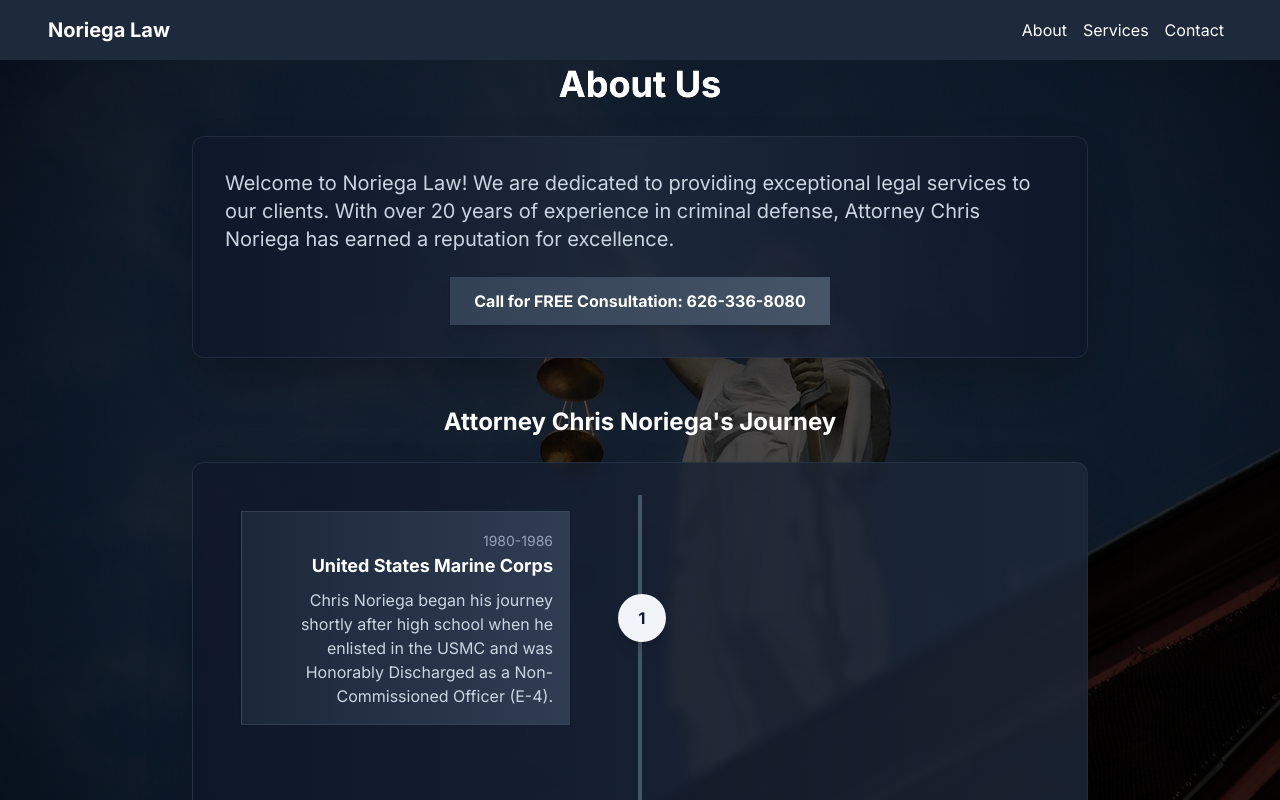
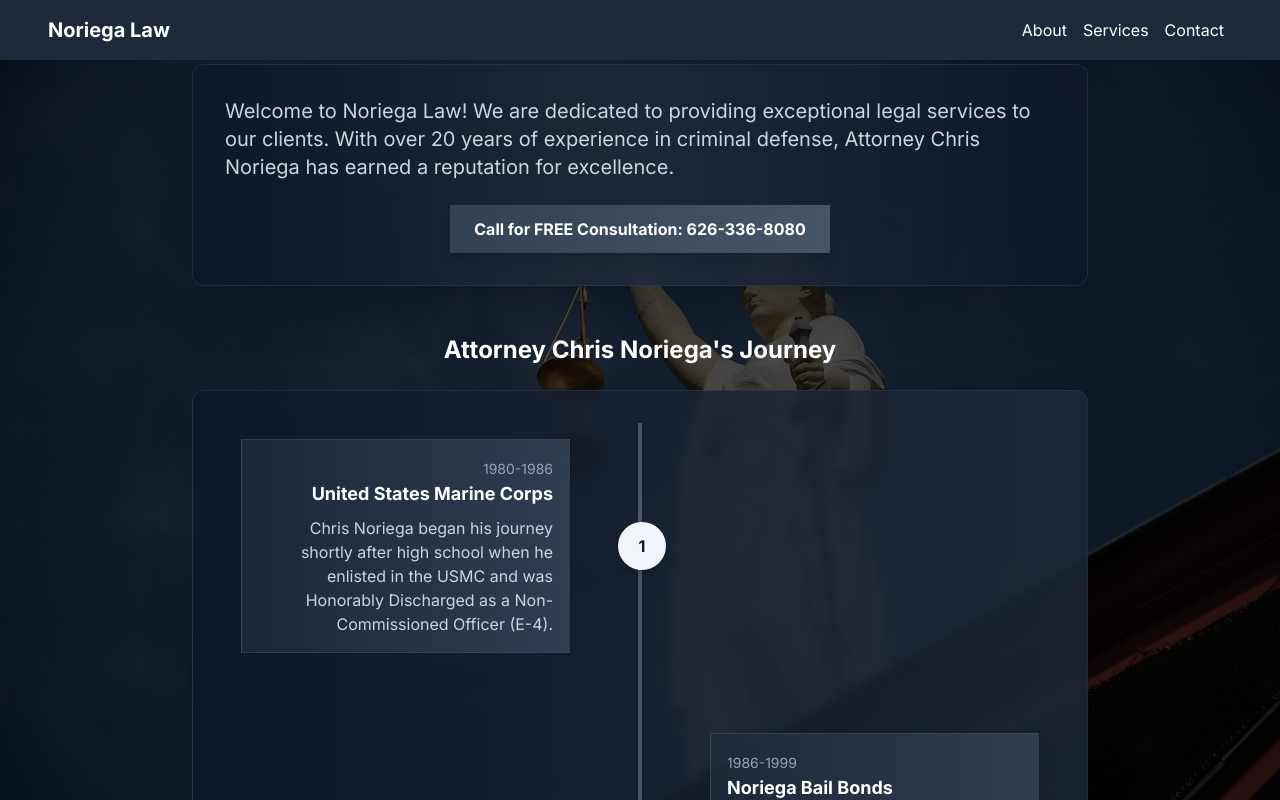
Before and after one commit to lggg123/noriegalaw-site, a Next.js app: page / in a window 1280 px wide. Shown: the top 800 px of the page. Built offline with nearby package versions, Linux system fonts and the light colour scheme.

Commit message:
Update page.tsx
Fix: Removed about us title

```diff
--- a/src/app/page.tsx
+++ b/src/app/page.tsx
@@ -69,9 +69,6 @@ function AboutSection() {
         className="container mx-auto px-4 relative z-10"
       >
         <div className="max-w-4xl mx-auto">
-          <h2 className="text-4xl font-bold mb-8 text-center text-white bg-clip-text text-transparent bg-gradient-to-r from-white to-slate-300">
-            About Us
-          </h2>
 
           {/* Introduction Card */}
           <div className="bg-gradient-to-r from-slate-900/90 via-slate-800/90 to-slate-900/90 backdrop-blur-sm rounded-xl shadow-2xl p-8 mb-12 border border-slate-700/50">
```
